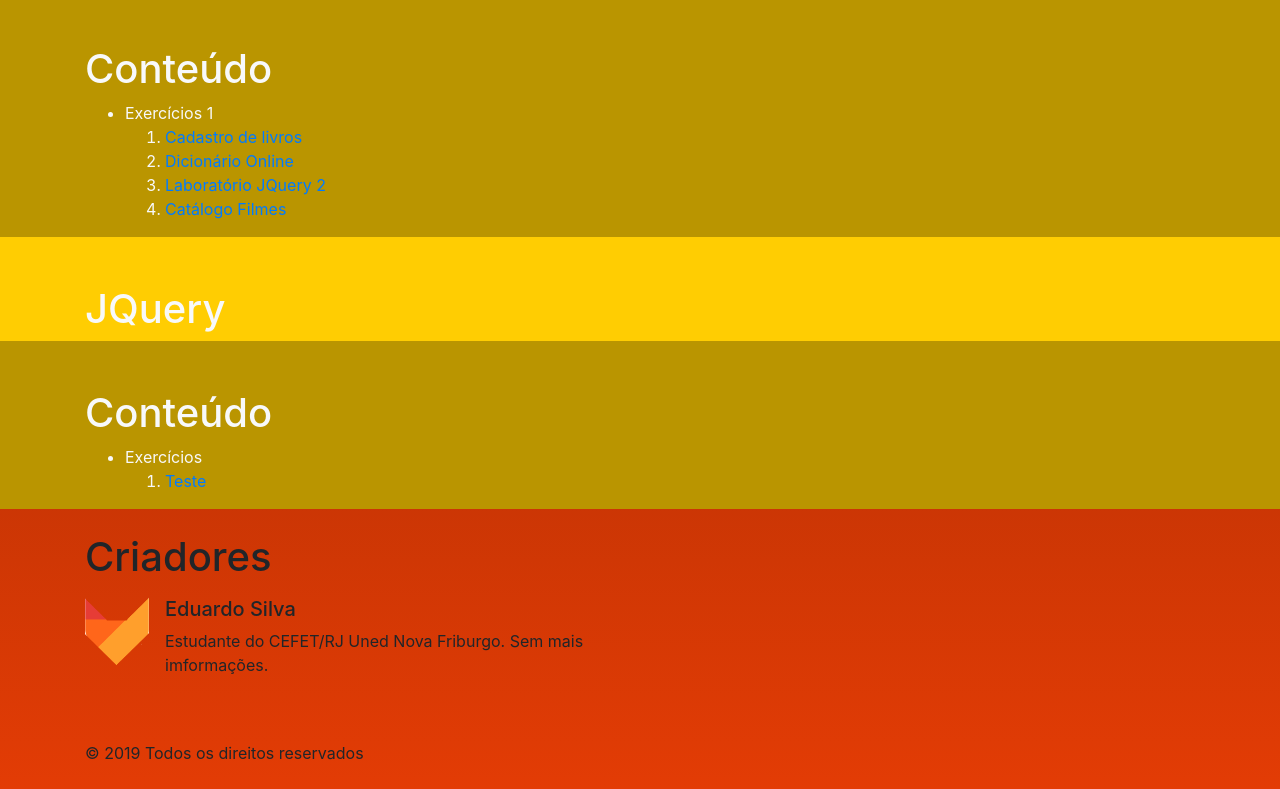
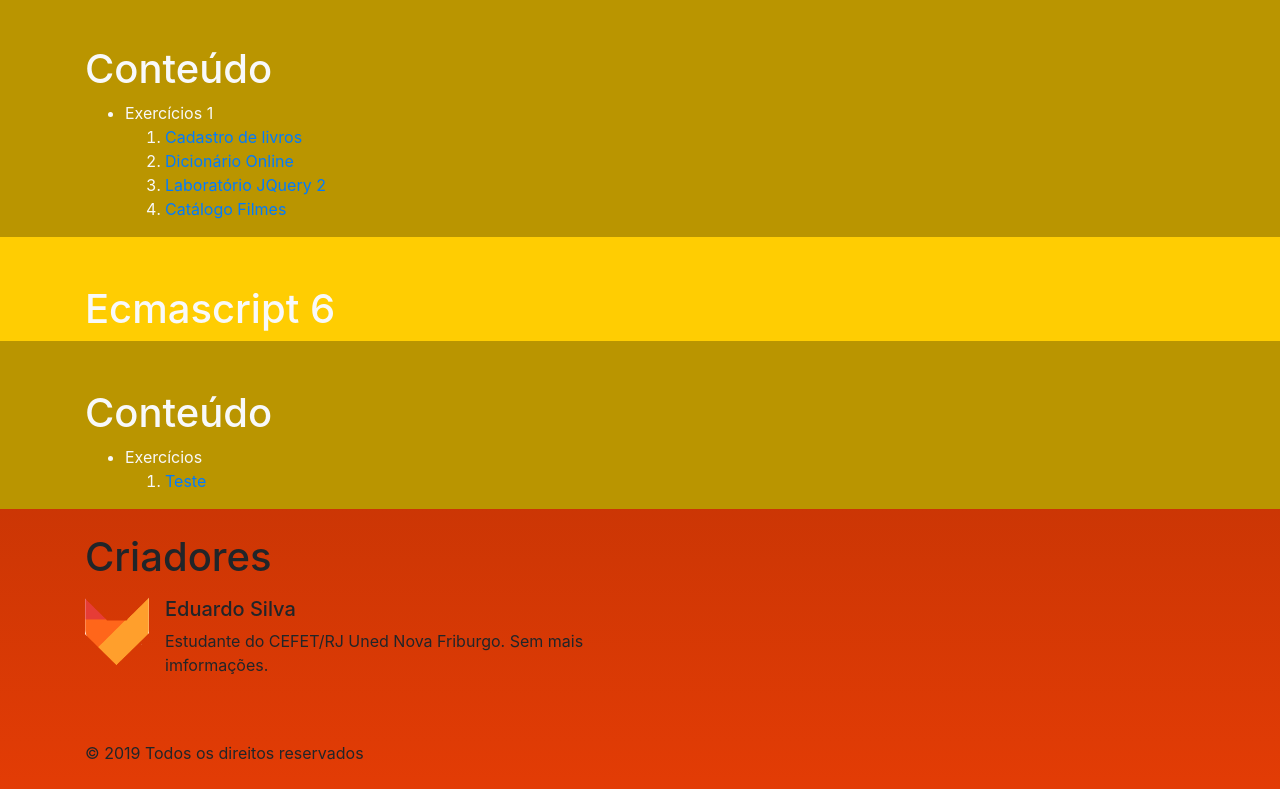
Before and after one commit to FastestFoxy/FastestFoxy.github.io, a plain HTML site: page index.html in a window 1280 px wide. Shown: the part 1940-2729 px from the top of the page. Drawn offline with Linux system fonts and the light colour scheme.

Commit message:
mudança de nome errado

```diff
--- a/index.html
+++ b/index.html
@@ -218,7 +218,7 @@
           <div class="row d-flex align-items-center ">
             <div class="col-lg-6">
               <h1>
-                JQuery
+                Ecmascript 6
               </h1>
             </div>
 
```
